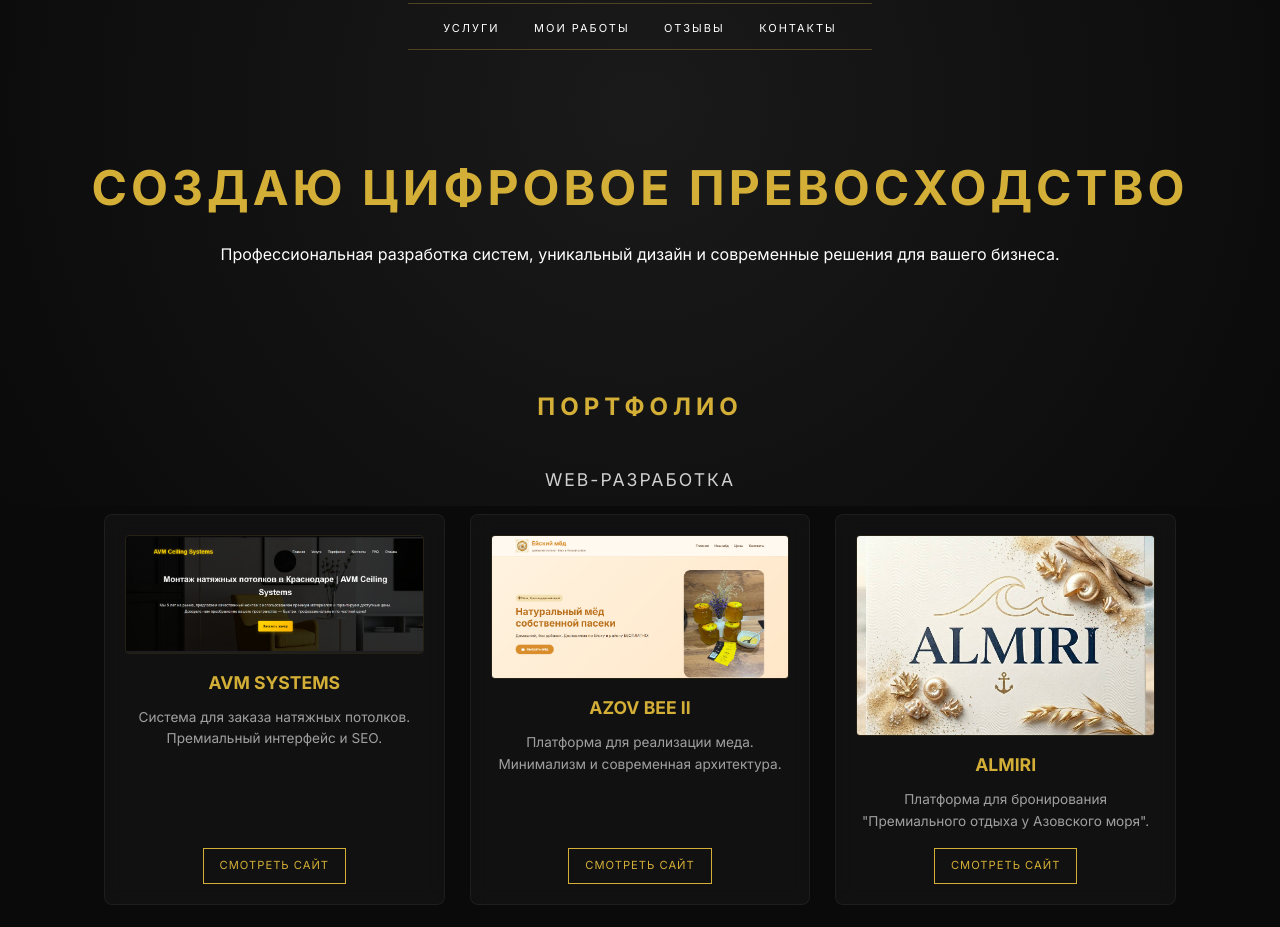
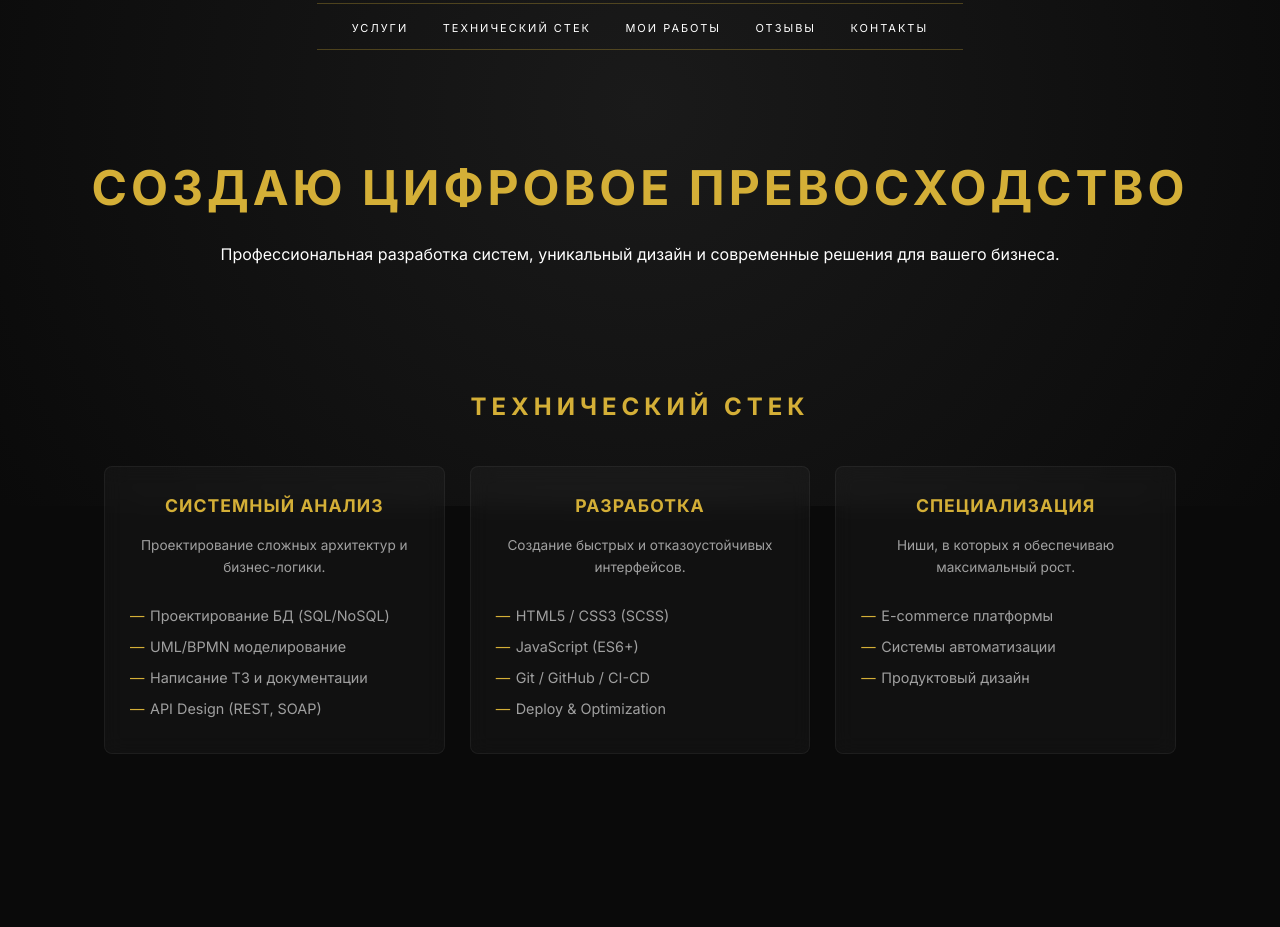
Before and after one commit to tkachev-pro/tkachev-pro.github.io, a plain HTML site: page index.html in a window 1280 px wide. Shown: the part 294-1221 px from the top of the page. Drawn offline with Linux system fonts and the light colour scheme.

Commit message:
index.html

```diff
--- a/index.html
+++ b/index.html
@@ -101,7 +101,7 @@
         .card {
             background: var(--card-bg);
             border: 1px solid rgba(255, 255, 255, 0.05);
-            padding: 20px;
+            padding: 25px;
             border-radius: 8px;
             transition: 0.4s;
             text-align: center;
@@ -126,15 +126,40 @@
 
         .card h4 {
             color: var(--gold);
-            margin-bottom: 10px;
+            margin-bottom: 15px;
             font-size: 1.1rem;
             text-transform: uppercase;
+            letter-spacing: 1px;
         }
 
         .card p {
             color: var(--text-gray);
             font-size: 0.85rem;
             margin-bottom: 15px;
+        }
+
+        /* Специфичные стили для списка технологий в стек-карточках */
+        .tech-list {
+            list-style: none;
+            text-align: left;
+            width: 100%;
+            padding: 0;
+            margin-top: 10px;
+        }
+
+        .tech-list li {
+            font-size: 0.9rem;
+            color: var(--text-gray);
+            margin-bottom: 8px;
+            position: relative;
+            padding-left: 20px;
+        }
+
+        .tech-list li::before {
+            content: "—";
+            position: absolute;
+            left: 0;
+            color: var(--gold);
         }
 
         .work-link {
@@ -167,7 +192,7 @@
 
         @media (max-width: 992px) {
             .grid { grid-template-columns: 1fr; }
-            nav { display: flex; flex-direction: column; }
+            nav { display: flex; flex-direction: column; gap: 10px; }
         }
     </style>
 </head>
@@ -179,6 +204,7 @@
         </div>
         <nav>
             <a href="#services">Услуги</a>
+            <a href="#stack">Технический стек</a>
             <a href="#works">Мои работы</a>
             <a href="#reviews">Отзывы</a>
             <a href="#contact">Контакты</a>
@@ -188,6 +214,44 @@
     <section class="hero">
         <h1>Создаю цифровое превосходство</h1>
         <p>Профессиональная разработка систем, уникальный дизайн и современные решения для вашего бизнеса.</p>
+    </section>
+
+    <!-- ВОССТАНОВЛЕННАЯ СЕКЦИЯ: ТЕХНИЧЕСКИЙ СТЕК -->
+    <section id="stack">
+        <h2>Технический стек</h2>
+        <div class="grid">
+            <div class="card">
+                <h4>Системный анализ</h4>
+                <p>Проектирование сложных архитектур и бизнес-логики.</p>
+                <ul class="tech-list">
+                    <li>Проектирование БД (SQL/NoSQL)</li>
+                    <li>UML/BPMN моделирование</li>
+                    <li>Написание ТЗ и документации</li>
+                    <li>API Design (REST, SOAP)</li>
+                </ul>
+            </div>
+
+            <div class="card">
+                <h4>Разработка</h4>
+                <p>Создание быстрых и отказоустойчивых интерфейсов.</p>
+                <ul class="tech-list">
+                    <li>HTML5 / CSS3 (SCSS)</li>
+                    <li>JavaScript (ES6+)</li>
+                    <li>Git / GitHub / CI-CD</li>
+                    <li>Deploy & Optimization</li>
+                </ul>
+            </div>
+
+            <div class="card">
+                <h4>Специализация</h4>
+                <p>Ниши, в которых я обеспечиваю максимальный рост.</p>
+                <ul class="tech-list">
+                    <li>E-commerce платформы</li>
+                    <li>Системы автоматизации</li>
+                    <li>Продуктовый дизайн</li>
+                </ul>
+            </div>
+        </div>
     </section>
 
     <section id="works">
```
